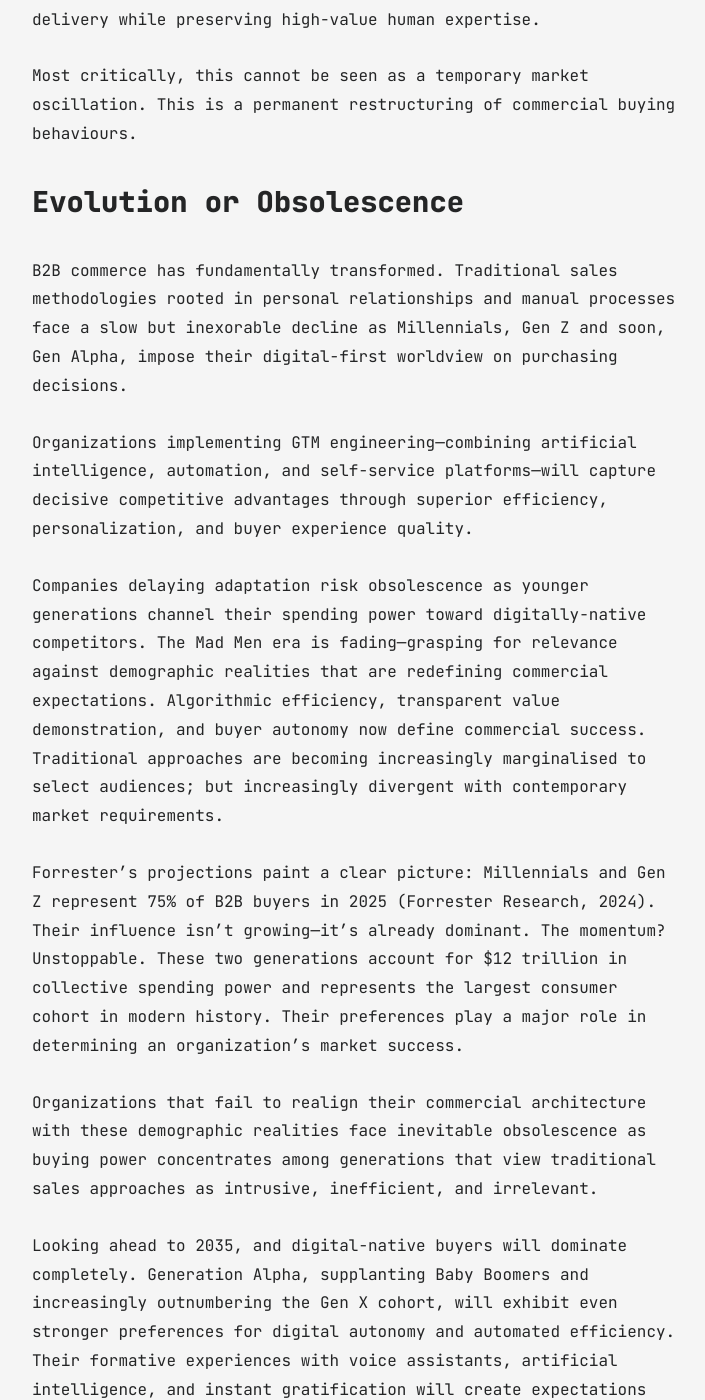
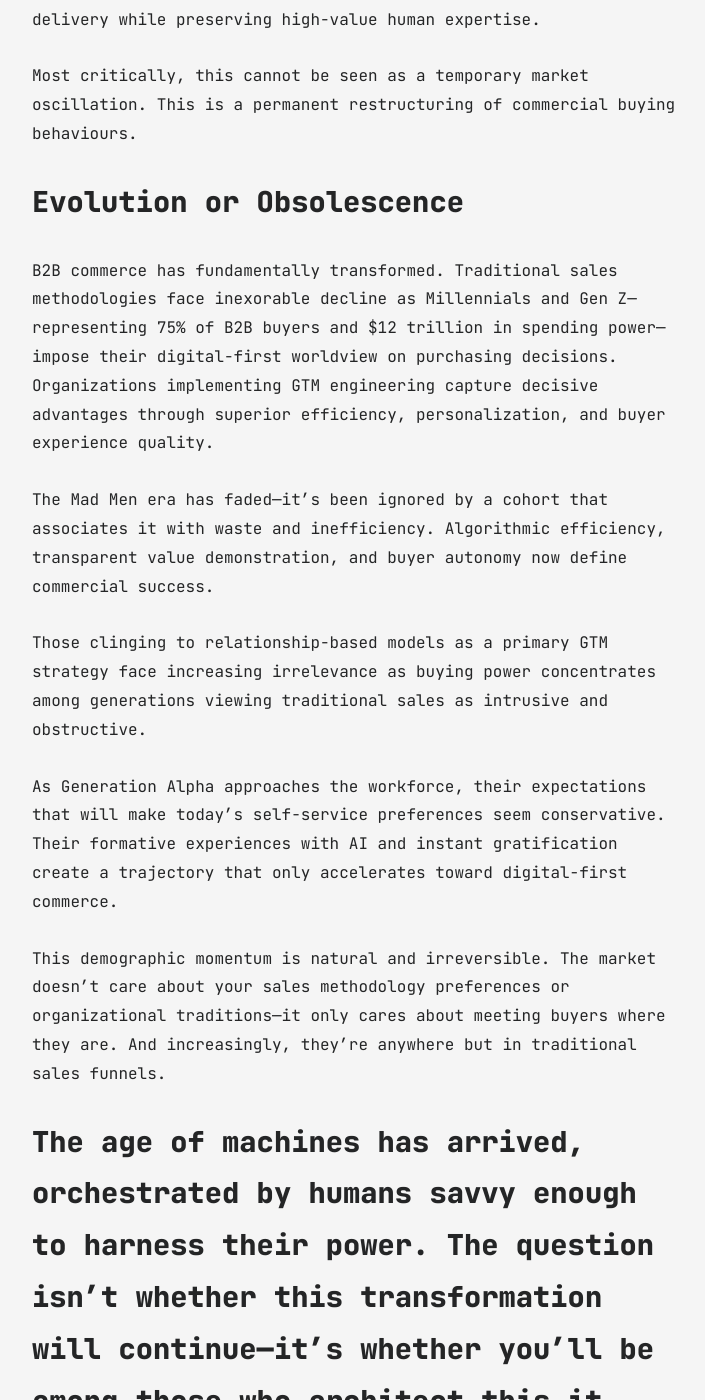
Before and after one commit to dr-robert-li/jekyll-blog, a Jekyll site: the page built from all_collections/_posts/2025-07-12-generational-shift-gtm-evolution-aggregate.md, in a window 1280 px wide and 1400 px high, scrolled down 17742 px. Shown: the whole window, without its empty margins (283-988 px from the left). Built offline with Jekyll 4.4.1, drawn with Linux system fonts in a browser that asks for light colours; some of the changed text lies outside the part shown.

Commit message:
gtm engineering article

```diff
--- a/all_collections/_posts/2025-07-12-generational-shift-gtm-evolution-aggregate.md
+++ b/all_collections/_posts/2025-07-12-generational-shift-gtm-evolution-aggregate.md
@@ -151,24 +151,17 @@ Most critically, this cannot be seen as a temporary market oscillation. This is
 
 ## Evolution or Obsolescence
 
-B2B commerce has fundamentally transformed. Traditional sales methodologies rooted in personal relationships and manual processes face a slow but inexorable decline as Millennials, Gen Z and soon, Gen Alpha, impose their digital-first worldview on purchasing decisions.
+B2B commerce has fundamentally transformed. Traditional sales methodologies face inexorable decline as Millennials and Gen Z—representing 75% of B2B buyers and $12 trillion in spending power—impose their digital-first worldview on purchasing decisions. Organizations implementing GTM engineering capture decisive advantages through superior efficiency, personalization, and buyer experience quality.
 
-Organizations implementing GTM engineering—combining artificial intelligence, automation, and self-service platforms—will capture decisive competitive advantages through superior efficiency, personalization, and buyer experience quality.
+The Mad Men era has faded—it's been ignored by a cohort that associates it with waste and inefficiency. Algorithmic efficiency, transparent value demonstration, and buyer autonomy now define commercial success.
 
-Companies delaying adaptation risk obsolescence as younger generations channel their spending power toward digitally-native competitors. The Mad Men era is fading—grasping for relevance against demographic realities that are redefining commercial expectations. Algorithmic efficiency, transparent value demonstration, and buyer autonomy now define commercial success. Traditional approaches are becoming increasingly marginalised to select audiences; but increasingly divergent with contemporary market requirements.
+Those clinging to relationship-based models as a primary GTM strategy face increasing irrelevance as buying power concentrates among generations viewing traditional sales as intrusive and obstructive.
 
-Forrester's projections paint a clear picture: Millennials and Gen Z represent 75% of B2B buyers in 2025 (Forrester Research, 2024). Their influence isn't growing—it's already dominant. The momentum? Unstoppable. These two generations account for $12 trillion in collective spending power and represents the largest consumer cohort in modern history. Their preferences play a major role in determining an organization’s market success.
+As Generation Alpha approaches the workforce, their expectations that will make today's self-service preferences seem conservative. Their formative experiences with AI and instant gratification create a trajectory that only accelerates toward digital-first commerce.
 
-Organizations that fail to realign their commercial architecture with these demographic realities face inevitable obsolescence as buying power concentrates among generations that view traditional sales approaches as intrusive, inefficient, and irrelevant.
+This demographic momentum is natural and irreversible. The market doesn't care about your sales methodology preferences or organizational traditions—it only cares about meeting buyers where they are. And increasingly, they're anywhere but in traditional sales funnels.
 
-Looking ahead to 2035, and digital-native buyers will dominate completely. Generation Alpha, supplanting Baby Boomers and increasingly outnumbering the Gen X cohort, will exhibit even stronger preferences for digital autonomy and automated efficiency. Their formative experiences with voice assistants, artificial intelligence, and instant gratification will create expectations that make current self-service preferences appear conservative by comparison.
-
-The evidence is unambiguous and the demographic trajectory irreversible. The Mad Men era has ended, and the future belongs to organizations that master the delicate balance between algorithmic efficiency and human expertise in service of generational preferences that intensify with each cohort. The market doesn't care about your sales methodology preferences or organizational traditions—it only cares about meeting buyers where they are.
-
-And increasingly, they're anywhere but in traditional sales funnels. Organizations building GTM engineering capabilities today position themselves for sustained relevance with these emerging buyer cohorts.
-
-The age of machines has arrived, orchestrated by human’s savvy enough to harness their power. The question isn't whether this transformation will continue—it's whether you'll be one of them.
-
+The age of machines has arrived, orchestrated by humans savvy enough to harness their power. The question isn't whether this transformation will continue—it's whether you'll be among those who architect this it.
 ---
 
 ## References
```
